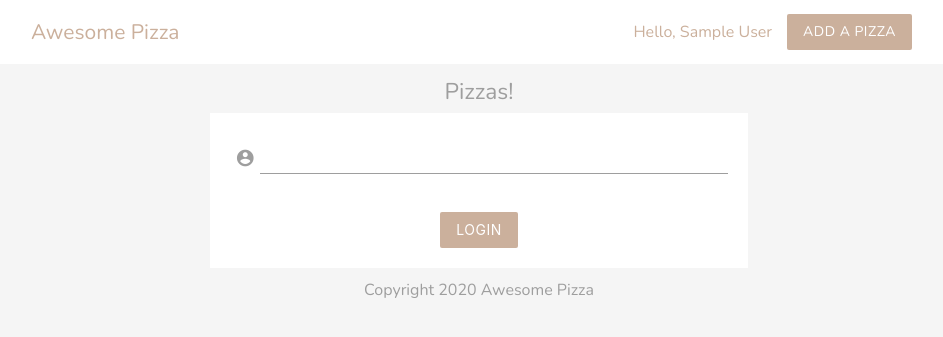
After one commit to acharayaP03/pizzashop, a PHP site: page /session.php in a window 1280 px wide. The commit adds this page. Shown: the top 337 px of the page, without its empty margins (161-1104 px from the left). Run offline with PHP 8.4, Linux system fonts and the light colour scheme; the visitor is signed in with stand-in values (Sample User, id 1).

Commit message:
adding session variable

```diff
--- a/add.php
+++ b/add.php
@@ -73,7 +73,7 @@ if (isset($_POST['submit'])) {
 <section class="container grey-text">
     <h4 class="center">Add a Pizza</h4>
 
-    <form action="add.php" method="POST" class="white" autocomplete="off">
+    <form action="<?php $_SERVER['PHP_SELF']; ?>" method="POST" class="white" autocomplete="off">
         <label for="email">You Email</label>
         <input type="text" name="email" id="email" value="<?= htmlspecialchars($email) ?>">
         <div class="red-text">
--- a/details.php
+++ b/details.php
@@ -58,7 +58,7 @@ if (isset($_GET['id'])) {
                 </div>
                 <div class="card-action">
                     <!-- Delete pizza if exist -->
-                    <form action="details.php" method="POST">
+                    <form action="<?php echo $_SERVER['PHP_SELF']?>" method="POST">
                         <input type="hidden" name="id_to_delete" value="<?= $pizza['id'] ?>">
                         <input type="submit" name="delete" value="Delete" class="btn brand z-depth-0">
                     </form>
--- /dev/null
+++ b/session.php
@@ -0,0 +1,36 @@
+<?php
+    if(isset($_POST['submit'])){
+
+        //start the session if there is post.
+        session_start();
+
+        $_SESSION['name'] = $_POST['name'];
+
+        //echo $_SESSION['name'];
+
+        header('Location: index.php');
+    }
+
+?>
+
+<!DOCTYPE html>
+<html lang="en">
+<?php include('templates/header.php'); ?>
+<h4 class="center grey-text">Pizzas!</h4>
+
+<div class="container center grey-text">
+    <form class="white col s12 md6" action="<?php $_SERVER['PHP_SELF'] ?>" method="POST">
+        <div class="row">
+            <div class="input-field col s12 md6">
+                <i class="material-icons prefix">account_circle</i>
+                <input id="icon_prefix" type="text" name="name" class="validate">
+            </div>
+        </div>
+        <div class="card-action center">
+            <input type="submit" class="btn brand z-depth-0" name="submit" value="login">
+        </div>
+    </form>
+</div>
+<?php include('templates/footer.php'); ?>
+
+</html>
--- a/templates/header.php
+++ b/templates/header.php
@@ -1,7 +1,21 @@
+<?php
+
+    session_start();
+    if($_SERVER['QUERY_STRING']  == 'noname'){
+        session_unset();
+    }
+    $name = $_SESSION['name'];
+
+?>
+
+
+
 <head>
     <meta charset="UTF-8">
     <meta name="viewport" content="width=device-width, initial-scale=1.0">
     <link href="https://fonts.googleapis.com/css2?family=Nunito:wght@300;400;700&display=swap" rel="stylesheet">
+    <!--Import Google Icon Font-->
+    <link href="https://fonts.googleapis.com/icon?family=Material+Icons" rel="stylesheet">
     <!-- Compiled and minified CSS -->
     <link rel="stylesheet" href="https://cdnjs.cloudflare.com/ajax/libs/materialize/1.0.0/css/materialize.min.css">
     <title>pizzashop</title>
@@ -79,6 +93,11 @@
         <div class="container">
             <a href="index.php" class="brand-logo brand-text">Awesome Pizza</a>
             <ul id="nav-mobile" class="right hide-on-small-and-down">
+                <?php if (isset($name)) : ?>
+                    <li class="brand-text">Hello, <?= htmlspecialchars($name) ?></li>
+                <?php else : ?>
+                    <li><a href="session.php" class="brand-text">Enter Name</a></li>
+                <?php endif; ?>
                 <li><a href="add.php" class="btn brand z-depth-0">Add a pizza</a></li>
             </ul>
         </div>
```
